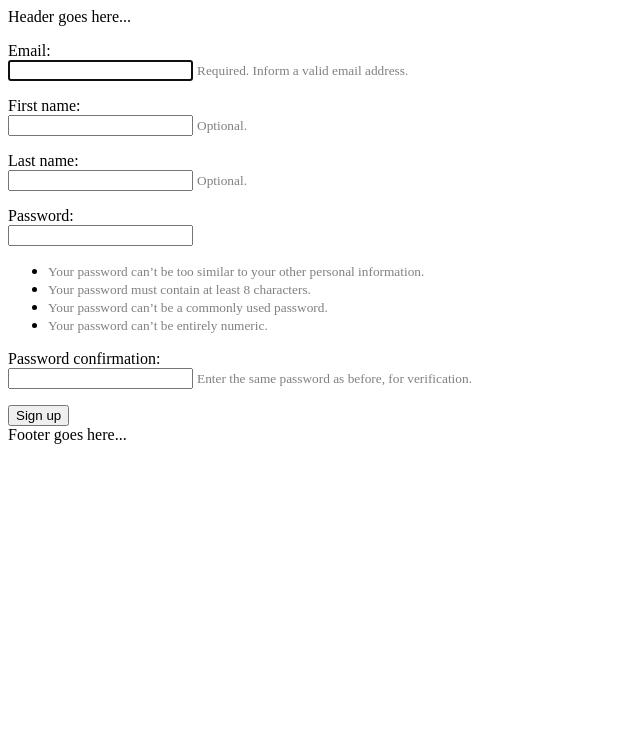
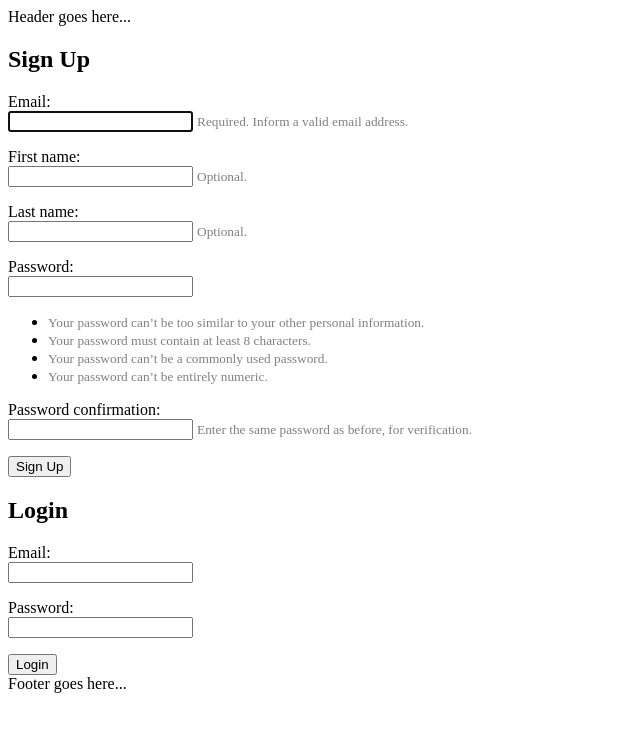
Before and after one commit to JanParalic/foodgram, a Django app: page / in a window 1280 px wide. Shown: the top 732 px of the page, without its empty margins (0-640 px from the left). Run offline with Django 3.2, Linux system fonts and the light colour scheme.

Commit message:
Log In handling set up

```diff
--- a/foodfeed/forms.py
+++ b/foodfeed/forms.py
@@ -4,10 +4,19 @@ from foodfeed.models import User
 
 
 class SignUpForm(UserCreationForm):
-    first_name = forms.CharField(max_length=30, required=False, help_text='Optional.')
-    last_name = forms.CharField(max_length=30, required=False, help_text='Optional.')
-    email = forms.EmailField(max_length=254, help_text='Required. Inform a valid email address.')
+    first_name = forms.CharField(max_length=30, required=False, help_text="Optional.")
+    last_name = forms.CharField(max_length=30, required=False, help_text="Optional.")
+    email = forms.EmailField(max_length=254, help_text="Required. Inform a valid email address.")
 
     class Meta:
         model = User
-        fields = ('email', 'first_name', 'last_name', 'password1', 'password2', )
+        fields = ("email", "first_name", "last_name", "password1", "password2")
+
+
+class LogInForm(forms.ModelForm):
+    email = forms.EmailField(max_length=254)
+    password = forms.CharField(widget=forms.PasswordInput())
+
+    class Meta:
+        model = User
+        fields = ("email", "password")
--- a/foodfeed/urls.py
+++ b/foodfeed/urls.py
@@ -2,5 +2,5 @@ from django.conf.urls import url
 from foodfeed import views
 
 urlpatterns = [
-    url(r"^$", views.index, name = "index"),
+    url(r"^$", views.foodfeed, name="foodfeed"),
     ]
--- a/foodfeed/views.py
+++ b/foodfeed/views.py
@@ -1,19 +1,49 @@
-from django.contrib.auth import login, authenticate
+from django.contrib.auth import login, logout, authenticate
 from django.shortcuts import render, redirect
 
-from foodfeed.forms import SignUpForm
+from django.contrib.auth.decorators import login_required
+
+from foodfeed.forms import SignUpForm, LogInForm
+
 
 def index(request):
     registered = False
+    logged_in = False
+
     if request.method == 'POST':
-        form = SignUpForm(request.POST)
-        if form.is_valid():
-            user = form.save()
+        sign_up_form = SignUpForm(request.POST)
+        login_form = LogInForm(request.POST)
+
+        if sign_up_form.is_valid() and request.POST.get("submit") == "Sign Up":
+            user = sign_up_form.save()
             user.set_password(user.password)
             user.save()
             registered = True
 
+            user_email = user.email
+            user_password = sign_up_form.cleaned_data.get("password1")
+
+        elif request.POST.get("submit") == "Login":
+            user_email = request.POST.get("email")
+            user_password = request.POST.get("password")
+
+        user = authenticate(email=user_email, password=user_password)
+
+        if user:
+            if user.is_active:
+                login(request, user)
+                logged_in = True
+
     else:
-        form = SignUpForm()
+        sign_up_form = SignUpForm()
+        login_form = LogInForm()
 
-    return render(request, "foodfeed/index.html", {"form": form, "registered": registered})
+    return render(request, "foodfeed/index.html", {"sign_up_form": sign_up_form,
+                                                   "login_form": login_form,
+                                                   "registered": registered,
+                                                   "logged_in": logged_in})
+
+
+@login_required(login_url="index")
+def foodfeed(request):
+    return render(request, "foodfeed/foodfeed.html")
--- a/foodgram/settings.py
+++ b/foodgram/settings.py
@@ -103,6 +103,7 @@ AUTH_PASSWORD_VALIDATORS = [
 ]
 
 AUTH_USER_MODEL = 'foodfeed.User'
+LOGIN_REDIRECT_URL = 'foodfeed'
 
 # Internationalization
 # https://docs.djangoproject.com/en/1.11/topics/i18n/
--- a/foodgram/urls.py
+++ b/foodgram/urls.py
@@ -20,7 +20,8 @@ from django.conf.urls import include
 from foodfeed import views
 
 urlpatterns = [
-    url(r"^$", views.index, name = "index"),
+    url(r"^$", views.index, name="index"),
+    url(r"^home/", views.index, name="home"),
     url(r"^foodfeed/", include("foodfeed.urls")),
     url(r'^admin/', admin.site.urls),
 ]
--- a/templates/foodfeed/base.html
+++ b/templates/foodfeed/base.html
@@ -1,4 +1,5 @@
 <!DOCTYPE html>
+{% load staticfiles %}
 
 <html>
     <head>
--- a/templates/foodfeed/index.html
+++ b/templates/foodfeed/index.html
@@ -2,13 +2,14 @@
 {% load staticfiles %}
 
 {% block title_block %}
-    Index
+    Home
 {% endblock %}
 
 {% block body_block %}
-    <form method="post">
+    <h2>Sign Up</h2>
+    <form id="sign_up_form" method="post">
         {% csrf_token %}
-        {% for field in form %}
+            {% for field in sign_up_form %}
             <p>
                 {{ field.label_tag }}<br>
                 {{ field }}
@@ -20,11 +21,30 @@
                 {% endfor %}
             </p>
             {% endfor %}
-        <button type="submit">Sign up</button>
+
+        <input type="submit" name="submit" value="Sign Up" />
+    </form>
+
+    <h2>Login</h2>
+    <form id="login_form" method="post" action="{% url 'home' %}">
+        {% csrf_token %}
+            {% for field in login_form %}
+            <p>
+                {{ field.label_tag }}<br>
+                {{ field }}
+                {% for error in field.errors %}
+                <p style="color: red">{{ error }}</p>
+                {% endfor %}
+            </p>
+            {% endfor %}
+
+        <input type="submit" name="submit" value="Login" />
     </form>
 
     {% if registered %}
         You are now registered
+    {% elif logged_in %}
+        You are now logged in
     {% endif %}
 
 {% endblock %}
```
Also changed, not shown: templates/foodfeed/foodfeed.html (added, +10 -0 lines). Lines whose indentation alone changed are shown as unchanged.
